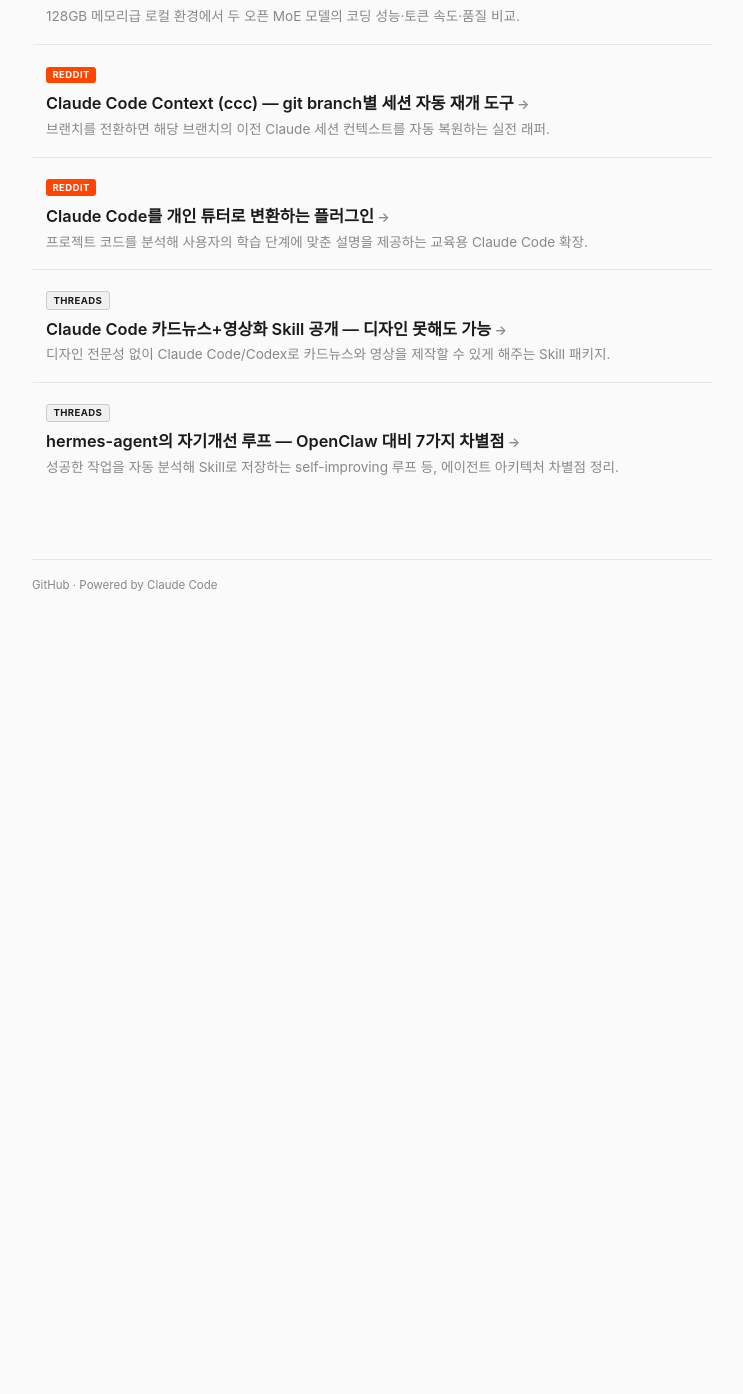
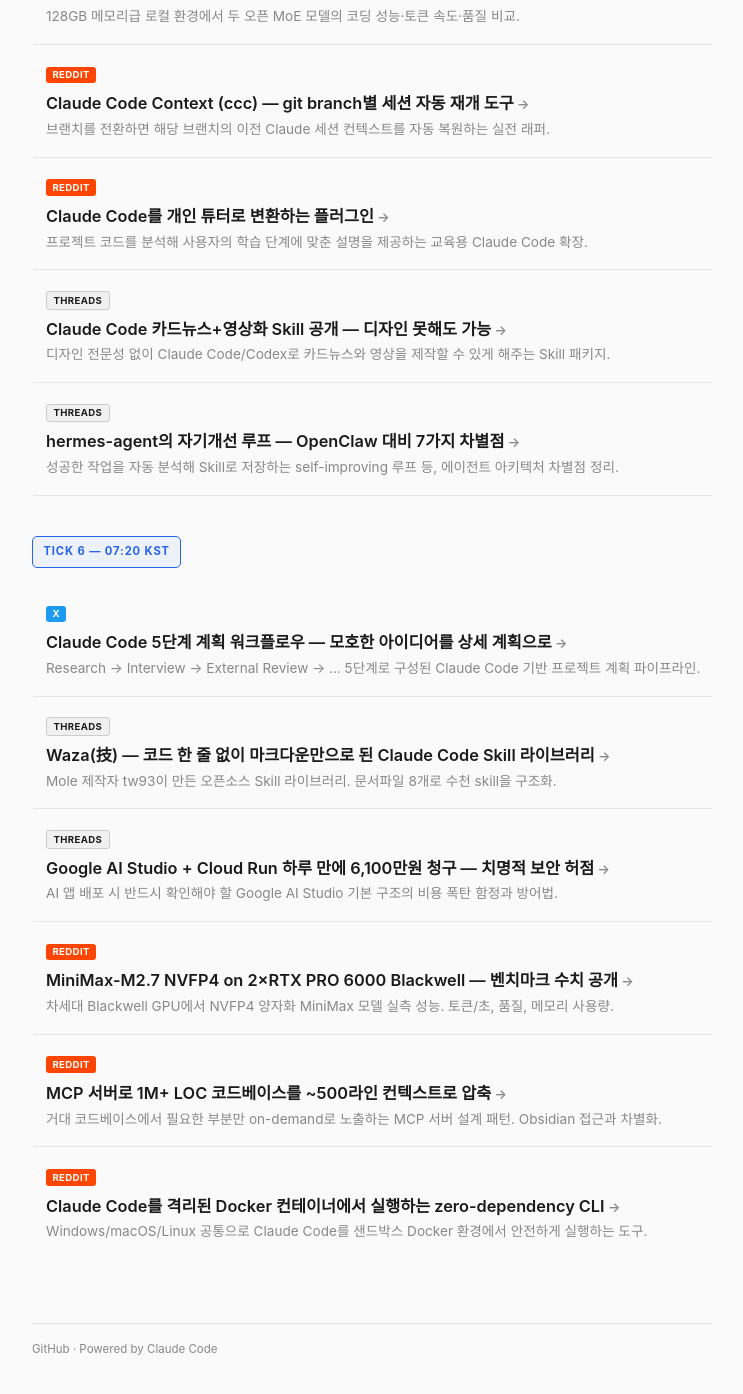
Before and after one commit to wojacklabs/agentic-coding-news, a Jekyll site: the page built from posts/2026-04-13.md, in a window 1280 px wide and 1400 px high, scrolled down 3159 px. Shown: the top 1394 px of the window, without its empty margins (268-1011 px from the left). Built offline with Jekyll 4.4.1, drawn with Linux system fonts in a browser that asks for light colours; before the commit the page ends 3794 px from its top, so only the background shows below that.

Commit message:
tick 6: 기술 지식 — 5단계 계획, Waza skill, Cloud Run 비용 사고, Blackwell NVFP4, MCP 1M LOC, Docker 격리

```diff
--- a/posts/2026-04-13.md
+++ b/posts/2026-04-13.md
@@ -176,3 +176,41 @@ title: "2026-04-13 에이전틱 코딩 뉴스"
 <h4><a href="2026-04-13/hermes-agent-self-improving">hermes-agent의 자기개선 루프 — OpenClaw 대비 7가지 차별점</a></h4>
 <p class="summary">성공한 작업을 자동 분석해 Skill로 저장하는 self-improving 루프 등, 에이전트 아키텍처 차별점 정리.</p>
 </div>
+
+## TICK 6 — 07:20 KST
+
+<div class="article-card">
+<span class="tag tag-x">X</span>
+<h4><a href="2026-04-13/claude-code-5step-planning">Claude Code 5단계 계획 워크플로우 — 모호한 아이디어를 상세 계획으로</a></h4>
+<p class="summary">Research → Interview → External Review → ... 5단계로 구성된 Claude Code 기반 프로젝트 계획 파이프라인.</p>
+</div>
+
+<div class="article-card">
+<span class="tag tag-threads">Threads</span>
+<h4><a href="2026-04-13/waza-skill-library">Waza(技) — 코드 한 줄 없이 마크다운만으로 된 Claude Code Skill 라이브러리</a></h4>
+<p class="summary">Mole 제작자 tw93이 만든 오픈소스 Skill 라이브러리. 문서파일 8개로 수천 skill을 구조화.</p>
+</div>
+
+<div class="article-card">
+<span class="tag tag-threads">Threads</span>
+<h4><a href="2026-04-13/ai-studio-cloud-run-cost-leak">Google AI Studio + Cloud Run 하루 만에 6,100만원 청구 — 치명적 보안 허점</a></h4>
+<p class="summary">AI 앱 배포 시 반드시 확인해야 할 Google AI Studio 기본 구조의 비용 폭탄 함정과 방어법.</p>
+</div>
+
+<div class="article-card">
+<span class="tag tag-reddit">Reddit</span>
+<h4><a href="2026-04-13/minimax-blackwell-nvfp4">MiniMax-M2.7 NVFP4 on 2×RTX PRO 6000 Blackwell — 벤치마크 수치 공개</a></h4>
+<p class="summary">차세대 Blackwell GPU에서 NVFP4 양자화 MiniMax 모델 실측 성능. 토큰/초, 품질, 메모리 사용량.</p>
+</div>
+
+<div class="article-card">
+<span class="tag tag-reddit">Reddit</span>
+<h4><a href="2026-04-13/mcp-1m-loc-compression">MCP 서버로 1M+ LOC 코드베이스를 ~500라인 컨텍스트로 압축</a></h4>
+<p class="summary">거대 코드베이스에서 필요한 부분만 on-demand로 노출하는 MCP 서버 설계 패턴. Obsidian 접근과 차별화.</p>
+</div>
+
+<div class="article-card">
+<span class="tag tag-reddit">Reddit</span>
+<h4><a href="2026-04-13/claude-docker-isolation">Claude Code를 격리된 Docker 컨테이너에서 실행하는 zero-dependency CLI</a></h4>
+<p class="summary">Windows/macOS/Linux 공통으로 Claude Code를 샌드박스 Docker 환경에서 안전하게 실행하는 도구.</p>
+</div>
```
Also changed, not shown: posts/2026-04-13/ai-studio-cloud-run-cost-leak.md (added, +42 -0 lines), posts/2026-04-13/claude-code-5step-planning.md (added, +37 -0 lines), posts/2026-04-13/claude-docker-isolation.md (added, +39 -0 lines), posts/2026-04-13/mcp-1m-loc-compression.md (added, +38 -0 lines), posts/2026-04-13/minimax-blackwell-nvfp4.md (added, +39 -0 lines), posts/2026-04-13/waza-skill-library.md (added, +37 -0 lines).
